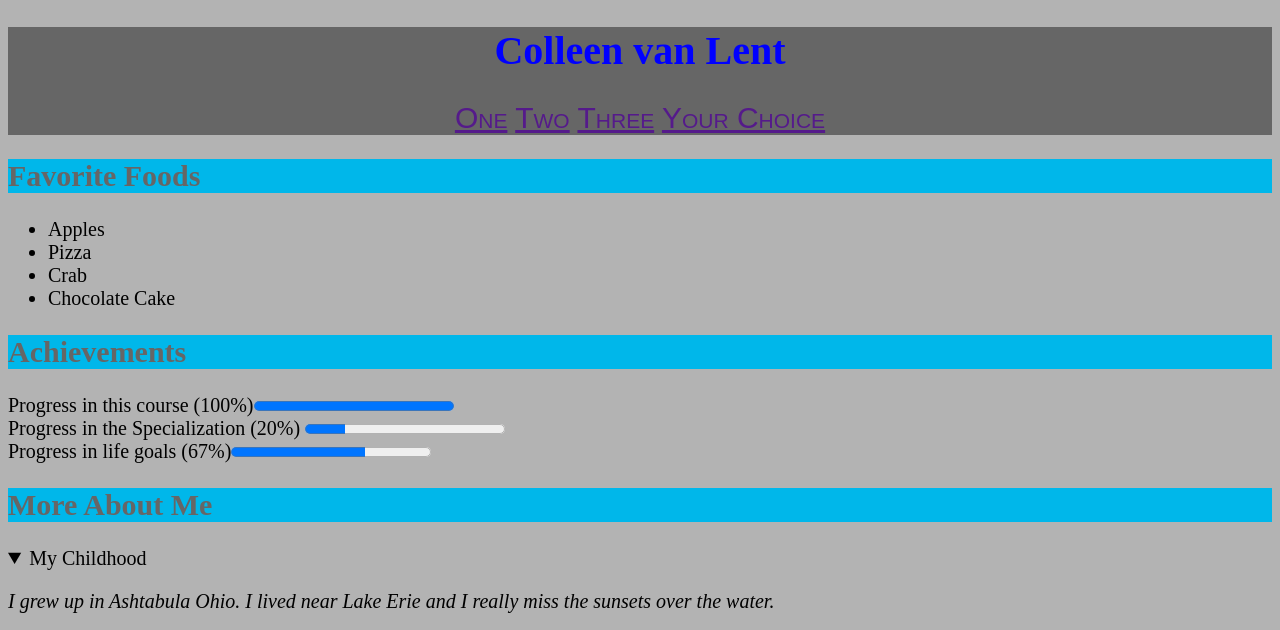
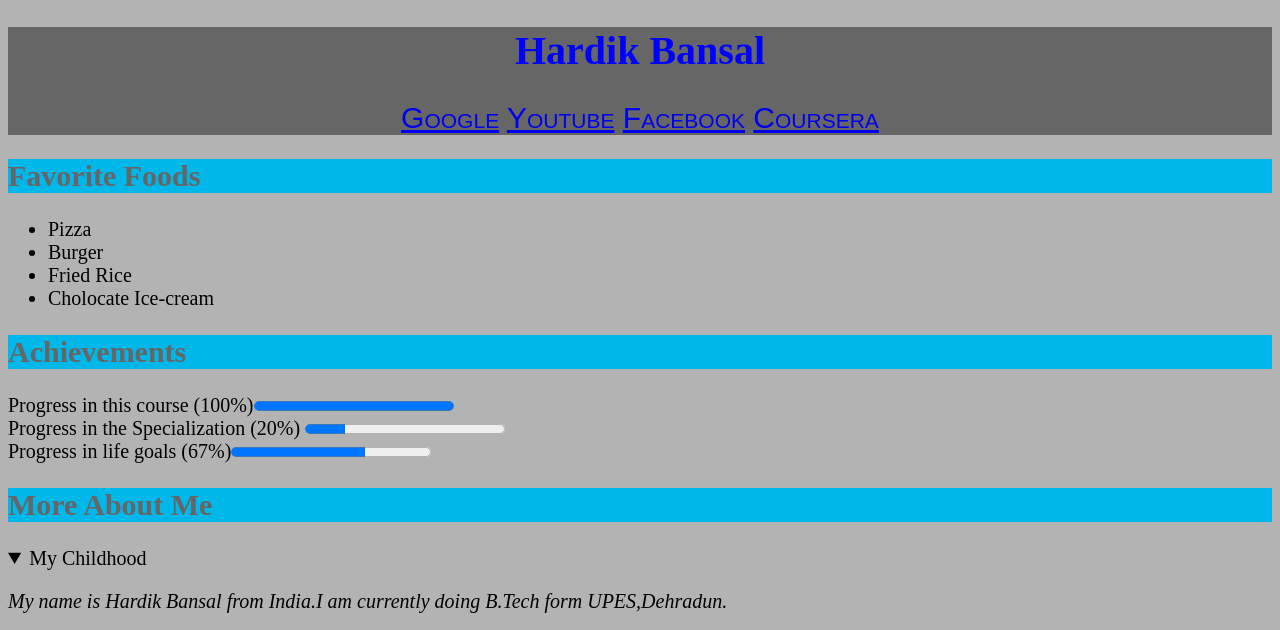
Before and after one commit to Hardik121020/HTML, a plain HTML site: page Html/Test_02.html in a window 1280 px wide. Shown: the top 630 px of the page. Drawn offline with Linux system fonts and the light colour scheme.

Commit message:
Update Test_02.html

```diff
--- a/Html/Test_02.html
+++ b/Html/Test_02.html
@@ -2,26 +2,26 @@
 <html lang="en">
 <head>
 	  <meta charset="UTF-8">
-	  <title>Colleen</title>
+	  <title>Project 1</title>
 	  <link rel = "stylesheet" href = "https://github.com/Hardik121020/HTML/blob/master/Html/style.css">
 </head>
 <body>
 	  <header>
-    <h1>Colleen van Lent</h1>
+    <h1>Hardik Bansal</h1>
 		    <nav>
-			      <a href = "">One</a>
-			      <a href = "">Two</a>
-			      <a href = "">Three</a>
-			      <a href = "">Your Choice</a>
+			<a href = "https://www.google.com/">Google</a>
+			<a href = "https://www.youtube.com/">Youtube</a>
+			<a href = "https://www.facebook.com/">Facebook</a>
+			<a href = "https://www.coursera.org/">Coursera</a>
 		    </nav>
 	  </header>
 	  <section>
 		    <h2>Favorite Foods</h2>
 		    <ul>
-			      <li>Apples</li>
-			      <li>Pizza</li>
-			      <li>Crab</li>
-			      <li>Chocolate Cake</li>
+			<li>Pizza</li>
+			<li>Burger</li>
+			<li>Fried Rice</li>
+			<li>Cholocate Ice-cream</li>
 		    </ul>
 	  </section>
 
@@ -33,7 +33,7 @@
   <section>
 		    <h2>More About Me</h2>
 		    <details open><summary>My Childhood</summary>
-    <p>I grew up in Ashtabula Ohio.  I lived near Lake Erie and I really miss the sunsets over the water. </p></details>
+    <p>My name is Hardik Bansal from India.I am currently doing B.Tech form UPES,Dehradun. </p></details>
 	  </section>
 
    <footer>
```
